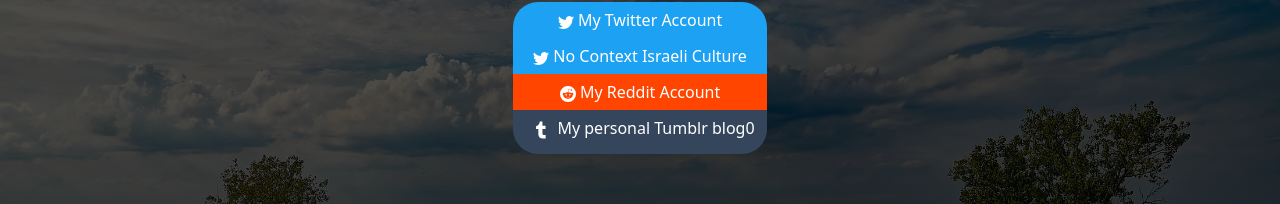
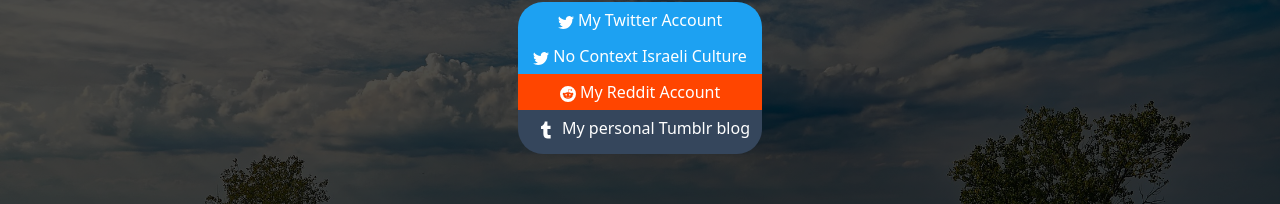
Before and after one commit to mikwee/mikwees-website, a React (Create React App) app: page / in a window 1280 px wide. Shown: the part 123-327 px from the top of the page. Built offline with nearby package versions, Linux system fonts and the light colour scheme.

Commit message:
Removing the 0

```diff
--- a/src/App.js
+++ b/src/App.js
@@ -37,7 +37,7 @@ function App() {
               res = <Button id="pinterest" variant="primary" href={rootDetail.url}><Pinterest/> {rootDetail.text}</Button>
             }
             else if (rootDetail.type === "tumblr") {
-              res = <Button id="tumblr" variant="primary" href={rootDetail.url}><Tumblr viewBox="250 0 300 200" width="32px" height="32px"/> {rootDetail.text}0</Button>
+              res = <Button id="tumblr" variant="primary" href={rootDetail.url}><Tumblr viewBox="250 0 300 200" width="32px" height="32px"/> {rootDetail.text}</Button>
             }
             else if (rootDetail.type === "reddit") {
               res = <Button id="reddit" variant="primary" href={rootDetail.url}><Reddit/> {rootDetail.text}</Button>
```
